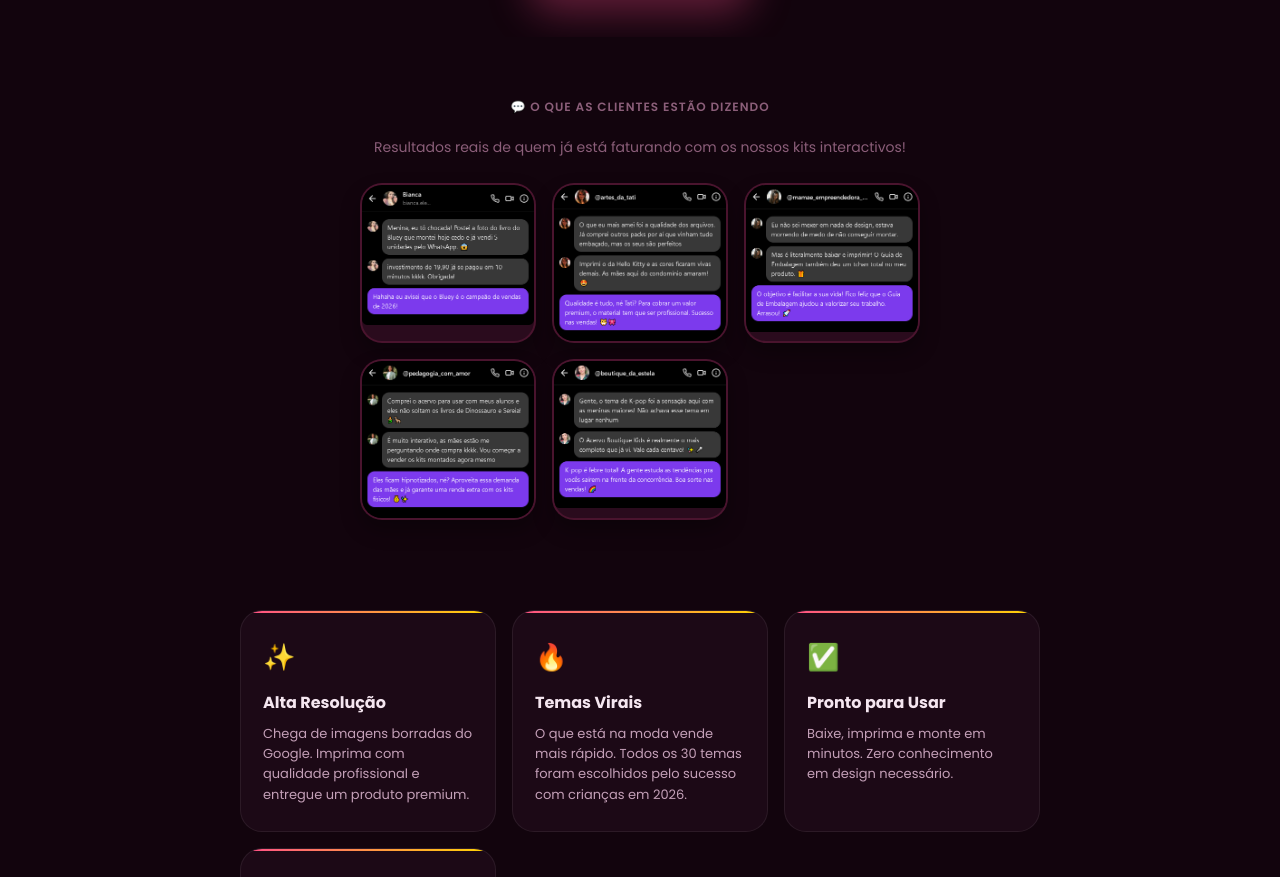
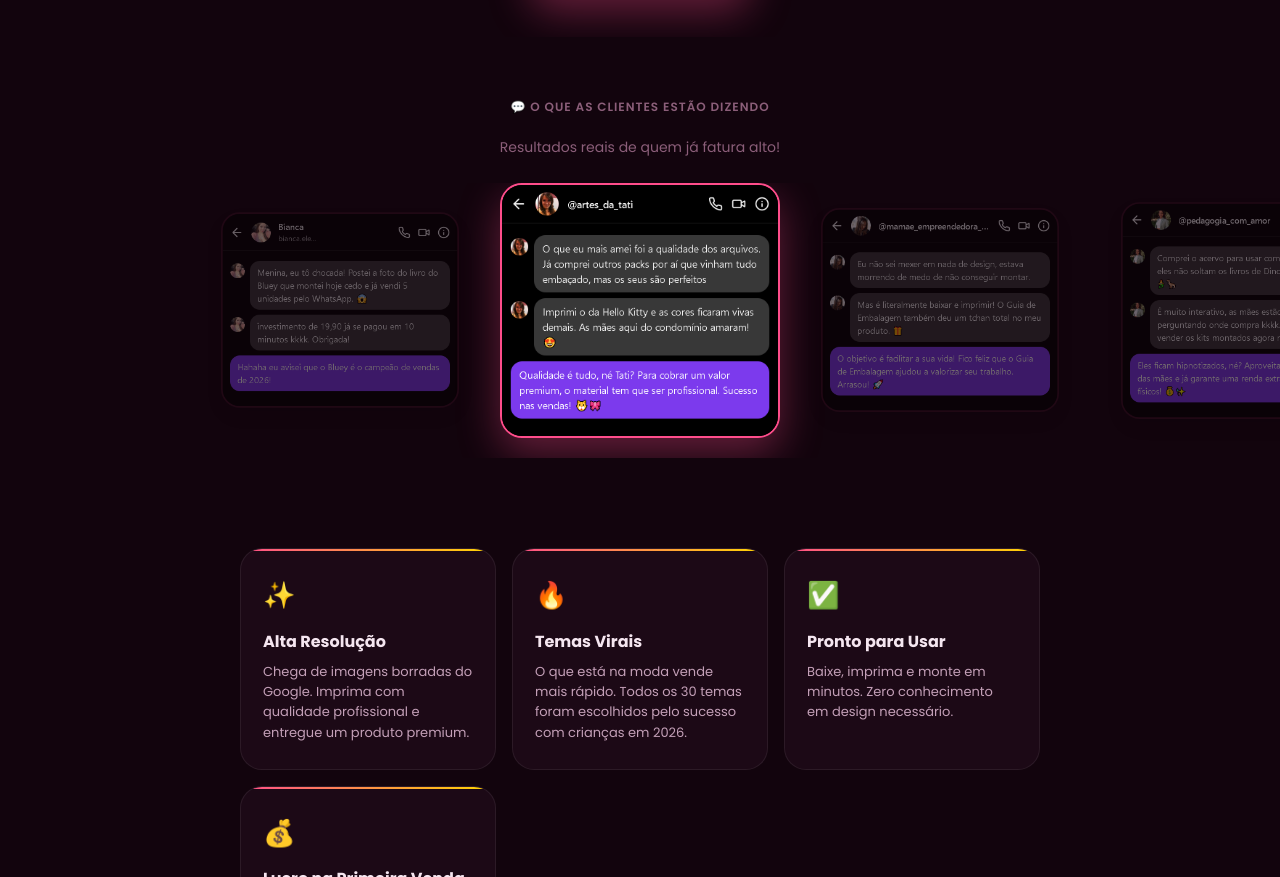
Before and after one commit to onewavetw-lgtm/livrosinterativos, a plain HTML site: page index.html in a window 1280 px wide. Shown: the part 1714-2591 px from the top of the page. Drawn offline with Linux system fonts and the light colour scheme; a script that the page names is missing.

Commit message:
Convert testimonials to big slider carousel

```diff
--- a/index.html
+++ b/index.html
@@ -920,39 +920,64 @@
         </div>
     </section>
 
-    <!-- TESTIMONIALS -->
-    <section class="testimonials-section" id="depoimentos"
-        style="padding: 20px 20px 40px; max-width: 600px; margin: 0 auto;">
+    <!-- TESTIMONIALS SLIDER -->
+    <section class="testimonials-section" id="depoimentos" style="padding: 20px 0 40px; overflow: hidden;">
         <div class="section-label">💬 O que as clientes estão dizendo</div>
         <p style="text-align: center; color: var(--muted); font-size: 14px; margin-bottom: 24px;">Resultados reais de
-            quem já está faturando com os nossos kits interactivos!</p>
+            quem já fatura alto!</p>
 
-        <div class="reviews-grid"
-            style="display: grid; grid-template-columns: repeat(auto-fill, minmax(140px, 1fr)); gap: 16px;">
-            <div class="review-card"
-                style="border-radius: var(--radius-lg); overflow: hidden; border: 2px solid rgba(255, 77, 139, .15); box-shadow: 0 10px 20px rgba(0,0,0,0.3); transition: transform 0.3s; background: #2a0b1d;">
-                <img src="assets/depoimento1.png" style="width: 100%; display: block; object-fit: cover;"
-                    alt="Depoimento de Cliente">
-            </div>
-            <div class="review-card"
-                style="border-radius: var(--radius-lg); overflow: hidden; border: 2px solid rgba(255, 77, 139, .15); box-shadow: 0 10px 20px rgba(0,0,0,0.3); transition: transform 0.3s; background: #2a0b1d;">
-                <img src="assets/depoimento2.png" style="width: 100%; display: block; object-fit: cover;"
-                    alt="Depoimento de Cliente">
-            </div>
-            <div class="review-card"
-                style="border-radius: var(--radius-lg); overflow: hidden; border: 2px solid rgba(255, 77, 139, .15); box-shadow: 0 10px 20px rgba(0,0,0,0.3); transition: transform 0.3s; background: #2a0b1d;">
-                <img src="assets/depoimento3.png" style="width: 100%; display: block; object-fit: cover;"
-                    alt="Depoimento de Cliente">
-            </div>
-            <div class="review-card"
-                style="border-radius: var(--radius-lg); overflow: hidden; border: 2px solid rgba(255, 77, 139, .15); box-shadow: 0 10px 20px rgba(0,0,0,0.3); transition: transform 0.3s; background: #2a0b1d;">
-                <img src="assets/depoimento4.png" style="width: 100%; display: block; object-fit: cover;"
-                    alt="Depoimento de Cliente">
-            </div>
-            <div class="review-card"
-                style="border-radius: var(--radius-lg); overflow: hidden; border: 2px solid rgba(255, 77, 139, .15); box-shadow: 0 10px 20px rgba(0,0,0,0.3); transition: transform 0.3s; background: #2a0b1d;">
-                <img src="assets/depoimento5.png" style="width: 100%; display: block; object-fit: cover;"
-                    alt="Depoimento de Cliente">
+        <style>
+            .reviews-wrap {
+                width: 100%;
+                overflow: hidden;
+                position: relative;
+                padding-bottom: 20px;
+            }
+
+            .reviews-track {
+                display: flex;
+                align-items: center;
+                transition: transform 0.8s cubic-bezier(0.25, 1, 0.5, 1);
+                width: max-content;
+            }
+
+            .rev-item {
+                width: 280px;
+                /* MAIORES (Grandes no celular) */
+                margin: 0 10px;
+                flex-shrink: 0;
+                border-radius: var(--radius-lg);
+                border: 2px solid rgba(255, 77, 139, .15);
+                overflow: hidden;
+                transition: transform 0.8s cubic-bezier(0.25, 1, 0.5, 1), opacity 0.8s;
+                opacity: 0.4;
+                transform: scale(0.85);
+                box-shadow: 0 10px 20px rgba(0, 0, 0, 0.2);
+            }
+
+            .rev-item.active {
+                opacity: 1;
+                transform: scale(1);
+                border-color: var(--pink);
+                box-shadow: 0 15px 40px rgba(255, 77, 139, .35);
+                z-index: 2;
+                position: relative;
+            }
+
+            .rev-item img {
+                width: 100%;
+                display: block;
+                object-fit: contain;
+            }
+        </style>
+
+        <div class="reviews-wrap">
+            <div class="reviews-track" id="reviewsTrack">
+                <div class="rev-item"><img src="assets/depoimento1.png" alt="Depoimento 1"></div>
+                <div class="rev-item"><img src="assets/depoimento2.png" alt="Depoimento 2"></div>
+                <div class="rev-item"><img src="assets/depoimento3.png" alt="Depoimento 3"></div>
+                <div class="rev-item"><img src="assets/depoimento4.png" alt="Depoimento 4"></div>
+                <div class="rev-item"><img src="assets/depoimento5.png" alt="Depoimento 5"></div>
             </div>
         </div>
     </section>
@@ -1134,6 +1159,37 @@
 
             window.addEventListener('resize', () => goToSlide(currentIndex));
         })();
+
+        // REVIEWS SLIDER LOGIC
+        (function () {
+            const track = document.getElementById('reviewsTrack');
+            const items = track.querySelectorAll('.rev-item');
+            const wrap = document.querySelector('.reviews-wrap');
+            let currentIndex = 0;
+
+            function goToSlide(index) {
+                items.forEach(el => el.classList.remove('active'));
+                items[index].classList.add('active');
+
+                const itemWidth = 280;
+                const margin = 20; // 10px each side
+                const totalWidth = itemWidth + margin;
+                const wrapCenter = wrap.offsetWidth / 2;
+                const itemOffset = (index * totalWidth) + (totalWidth / 2);
+                const shift = wrapCenter - itemOffset;
+
+                track.style.transform = `translateX(${shift}px)`;
+            }
+
+            goToSlide(0);
+
+            setInterval(() => {
+                currentIndex = (currentIndex + 1) % items.length;
+                goToSlide(currentIndex);
+            }, 3500); // 3.5s pra dar tempo de ler os depoimentos
+
+            window.addEventListener('resize', () => goToSlide(currentIndex));
+        })();
     </script>
 </body>
 
```
